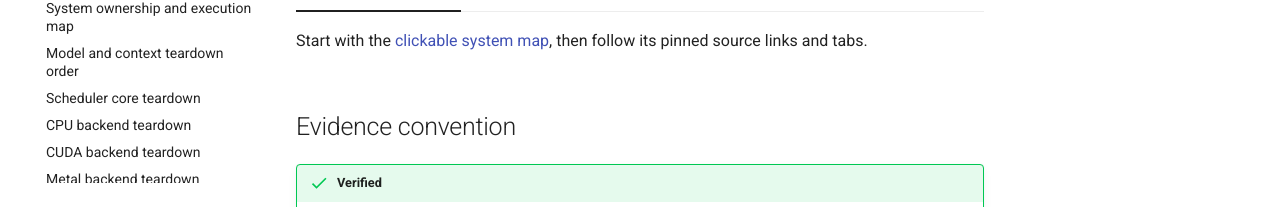
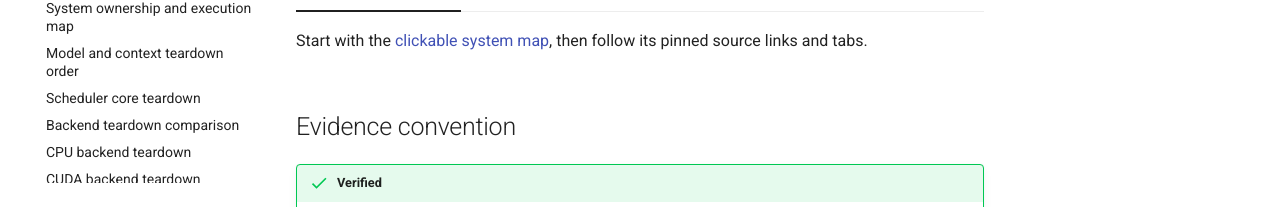
Before and after one commit to mohammed-alaa40123/How.to.llama.cpp, an MkDocs documentation site: the page built from docs/index.md, in a window 1280 px wide and 900 px high, scrolled down 582 px. Shown: the part 693-900 px from the top of the window. Built offline with MkDocs 1.6.1 and Material for MkDocs 9.7.7, drawn with Linux system fonts in a browser that asks for light colours; comment, search, counter and statistics services are not loaded; some of the changed lines change nothing that is shown.

Commit message:
docs: link backend teardown comparison

```diff
--- a/mkdocs.yml
+++ b/mkdocs.yml
@@ -86,6 +86,7 @@ nav:
       - System ownership and execution map: architecture/system-ownership-and-execution-map.md
       - Model and context teardown order: architecture/model-context-teardown-order.md
       - Scheduler core teardown: architecture/scheduler-teardown-core.md
+      - Backend teardown comparison: architecture/backend-teardown-comparison.md
       - CPU backend teardown: architecture/cpu-backend-teardown.md
       - CUDA backend teardown: architecture/cuda-backend-teardown.md
       - Metal backend teardown: architecture/metal-backend-teardown.md
```
